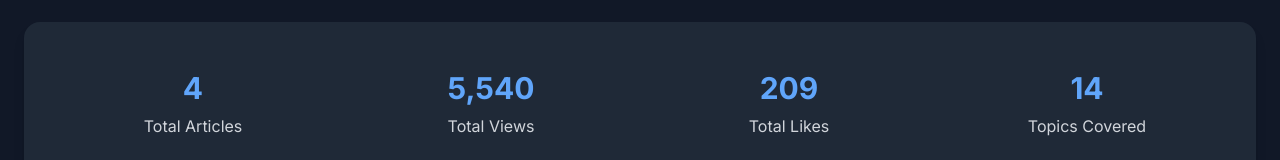
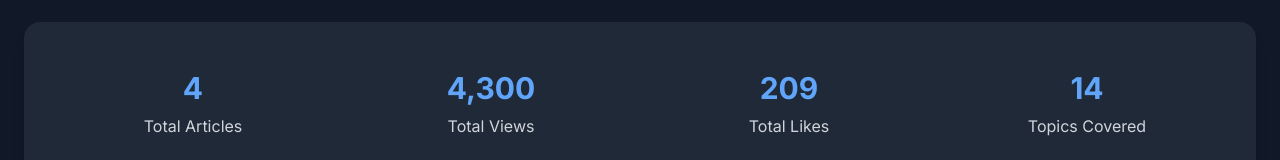
Before and after one commit to aashisrjl/portfolio, a React (Vite) app: page /blogs in a window 1280 px wide. Shown: the part 1607-1767 px from the top of the page. Built offline with nearby package versions, Linux system fonts and the light colour scheme.

Commit message:
feat: routes

```diff
--- a/src/components/Hero.tsx
+++ b/src/components/Hero.tsx
@@ -207,7 +207,7 @@ const Hero = () => {
                     <div className="flex flex-wrap items-center gap-4 text-sm text-gray-400 mb-4">
                       <span className="flex items-center space-x-1">
                         <MapPin size={16} />
-                        <span>Nepal</span>
+                        <span>Kathmandu,Nepal</span>
                       </span>
                       <span className="flex items-center space-x-1">
                         <Calendar size={16} />
@@ -234,7 +234,12 @@ const Hero = () => {
                     >
                       Projects
                     </button>
-                    <button className="border border-gray-600 text-gray-300 px-4 py-2 rounded-lg hover:bg-gray-700 transition-all duration-200">
+                    <button className="border border-gray-600 text-gray-300 px-4 py-2 rounded-lg hover:bg-gray-700 transition-all duration-200"
+                    //onclick directly send mesage to whatsapp
+                    onClick={()=>{
+                      scrollToSection('contact')
+                    }}
+                    >
                       More
                     </button>
                   </div>
@@ -244,19 +249,19 @@ const Hero = () => {
 
             {/* Quick Stats */}
             <div className="grid grid-cols-2 md:grid-cols-4 gap-4 mt-8 pt-6 border-t border-gray-700">
-              <div className="text-center p-4 hover:bg-gray-700 rounded-lg transition-all duration-200 cursor-pointer">
+              <div className="text-center p-4 hover:bg-gray-700 rounded-lg transition-all duration-200 cursor-pointer" onClick={()=>{scrollToSection('projects')}}>
                 <div className="text-2xl font-bold text-blue-400">13+</div>
                 <div className="text-sm text-gray-400">Projects</div>
               </div>
-              <div className="text-center p-4 hover:bg-gray-700 rounded-lg transition-all duration-200 cursor-pointer">
+              <div className="text-center p-4 hover:bg-gray-700 rounded-lg transition-all duration-200 cursor-pointer" onClick={()=>{scrollToSection('skills')}}>
                 <div className="text-2xl font-bold text-green-400">8+</div>
                 <div className="text-sm text-gray-400">Technologies</div>
               </div>
-              <div className="text-center p-4 hover:bg-gray-700 rounded-lg transition-all duration-200 cursor-pointer">
+              <div className="text-center p-4 hover:bg-gray-700 rounded-lg transition-all duration-200 cursor-pointer" onClick={()=>{scrollToSection('skills')}}>
                 <div className="text-2xl font-bold text-purple-400">1+</div>
                 <div className="text-sm text-gray-400">Years Exp.</div>
               </div>
-              <div className="text-center p-4 hover:bg-gray-700 rounded-lg transition-all duration-200 cursor-pointer">
+              <div className="text-center p-4 hover:bg-gray-700 rounded-lg transition-all duration-200 cursor-pointer" onClick={()=>{window.location.href='/blogs'}}>
                 <div className="text-2xl font-bold text-orange-400">4</div>
                 <div className="text-sm text-gray-400">Articles</div>
               </div>
--- a/src/data/blogData.ts
+++ b/src/data/blogData.ts
@@ -1,8 +1,10 @@
 export const blogData = [
   {
     id: 1,
-    title: 'Building Scalable Node.js Applications: Best Practices and Architecture Patterns',
-    excerpt: 'Learn how to structure your Node.js applications for maximum scalability and maintainability. We\'ll explore microservices, clean architecture, and performance optimization techniques.',
+    title:
+      "Building Scalable Node.js Applications: Best Practices and Architecture Patterns",
+    excerpt:
+      "Learn how to structure your Node.js applications for maximum scalability and maintainability. We'll explore microservices, clean architecture, and performance optimization techniques.",
     content: `
       <h2>Introduction</h2>
       <p>Building scalable Node.js applications requires careful planning and adherence to proven architectural patterns. In this comprehensive guide, we'll explore the essential practices that will help you create robust, maintainable, and scalable backend systems.</p>
@@ -129,19 +131,21 @@ process.on('SIGTERM', () => {
 
       <p>Remember that premature optimization is the root of all evil. Focus on writing clean, maintainable code first, then optimize the bottlenecks you identify through profiling and monitoring.</p>
     `,
-    author: 'Aashish Rijal',
-    date: '2025-01-15',
-    readTime: '8 min read',
-    image: 'https://images.pexels.com/photos/1181467/pexels-photo-1181467.jpeg?auto=compress&cs=tinysrgb&w=800',
-    tags: ['Node.js', 'Architecture', 'Scalability', 'Backend'],
+    author: "Aashish Rijal",
+    date: "2025-01-15",
+    readTime: "8 min read",
+    image:
+      "https://images.pexels.com/photos/1181467/pexels-photo-1181467.jpeg?auto=compress&cs=tinysrgb&w=800",
+    tags: ["Node.js", "Architecture", "Scalability", "Backend"],
     likes: 42,
-    comments: 12,
-    views: 1250
+    comments: 0,
+    views: 10,
   },
   {
     id: 2,
-    title: 'Modern Authentication Strategies: JWT vs Sessions in 2025',
-    excerpt: 'A deep dive into authentication methods, comparing JWT tokens with traditional sessions. Learn when to use each approach and implement secure authentication systems.',
+    title: "Modern Authentication Strategies: JWT vs Sessions in 2025",
+    excerpt:
+      "A deep dive into authentication methods, comparing JWT tokens with traditional sessions. Learn when to use each approach and implement secure authentication systems.",
     content: `
       <h2>Authentication in Modern Web Applications</h2>
       <p>Authentication is a critical component of any web application. In this article, we'll compare two popular authentication strategies: JSON Web Tokens (JWT) and traditional session-based authentication, helping you choose the right approach for your application.</p>
@@ -373,19 +377,21 @@ const requireAuth = (req, res, next) => {
 
       <p>Remember that security should always be your top priority. Regardless of which approach you choose, implement proper validation, use HTTPS, and follow security best practices to protect your users and application.</p>
     `,
-    author: 'Aashish Rijal',
-    date: '2025-01-10',
-    readTime: '6 min read',
-    image: 'https://images.pexels.com/photos/60504/security-protection-anti-virus-software-60504.jpeg?auto=compress&cs=tinysrgb&w=800',
-    tags: ['Authentication', 'JWT', 'Security', 'Backend'],
+    author: "Aashish Rijal",
+    date: "2025-01-10",
+    readTime: "6 min read",
+    image:
+      "https://images.pexels.com/photos/60504/security-protection-anti-virus-software-60504.jpeg?auto=compress&cs=tinysrgb&w=800",
+    tags: ["Authentication", "JWT", "Security", "Backend"],
     likes: 38,
     comments: 8,
-    views: 980
+    views: 980,
   },
   {
     id: 3,
-    title: 'Database Design Patterns for High-Performance Applications',
-    excerpt: 'Explore advanced database design patterns, indexing strategies, and optimization techniques for building high-performance applications with MongoDB and MySQL.',
+    title: "Database Design Patterns for High-Performance Applications",
+    excerpt:
+      "Explore advanced database design patterns, indexing strategies, and optimization techniques for building high-performance applications with MongoDB and MySQL.",
     content: `
       <h2>Database Design for Performance</h2>
       <p>Proper database design is the foundation of high-performance applications. This comprehensive guide covers essential patterns, optimization techniques, and best practices for both SQL and NoSQL databases, helping you build systems that scale efficiently.</p>
@@ -780,19 +786,21 @@ const performanceMiddleware = (req, res, next) => {
 
       <p>Remember that the best database design depends on your specific use case, query patterns, and scalability requirements. Use the patterns and techniques outlined in this guide as a foundation, but always test and optimize based on your application's real-world usage patterns.</p>
     `,
-    author: 'Aashish Rijal',
-    date: '2025-01-05',
-    readTime: '10 min read',
-    image: 'https://images.pexels.com/photos/1181298/pexels-photo-1181298.jpeg?auto=compress&cs=tinysrgb&w=800',
-    tags: ['Database', 'MongoDB', 'MySQL', 'Performance'],
+    author: "Aashish Rijal",
+    date: "2025-01-05",
+    readTime: "10 min read",
+    image:
+      "https://images.pexels.com/photos/1181298/pexels-photo-1181298.jpeg?auto=compress&cs=tinysrgb&w=800",
+    tags: ["Database", "MongoDB", "MySQL", "Performance"],
     likes: 56,
     comments: 15,
-    views: 1420
+    views: 1420,
   },
   {
     id: 4,
-    title: 'Building Real-time Applications with Socket.io and Node.js',
-    excerpt: 'Learn how to create real-time applications using Socket.io. We\'ll build a chat application and explore advanced features like rooms, namespaces, and scaling.',
+    title: "Building Real-time Applications with Socket.io and Node.js",
+    excerpt:
+      "Learn how to create real-time applications using Socket.io. We'll build a chat application and explore advanced features like rooms, namespaces, and scaling.",
     content: `
       <h2>Real-time Communication with Socket.io</h2>
       <p>Socket.io enables real-time, bidirectional communication between clients and servers, making it perfect for building interactive applications like chat systems, live updates, collaborative tools, and real-time dashboards. This comprehensive guide will take you through building production-ready real-time applications.</p>
@@ -1391,13 +1399,14 @@ socket.on('send_message', (data) => {
 
       <p>The key to successful real-time applications is balancing functionality with performance, ensuring that your application remains responsive and reliable even under high load.</p>
     `,
-    author: 'Aashish Rijal',
-    date: '2024-12-28',
-    readTime: '12 min read',
-    image: 'https://images.pexels.com/photos/1591056/pexels-photo-1591056.jpeg?auto=compress&cs=tinysrgb&w=800',
-    tags: ['Socket.io', 'Real-time', 'Node.js', 'Chat'],
+    author: "Aashish Rijal",
+    date: "2024-12-28",
+    readTime: "12 min read",
+    image:
+      "https://images.pexels.com/photos/1591056/pexels-photo-1591056.jpeg?auto=compress&cs=tinysrgb&w=800",
+    tags: ["Socket.io", "Real-time", "Node.js", "Chat"],
     likes: 73,
     comments: 22,
-    views: 1890
-  }
+    views: 1890,
+  },
 ];
```
